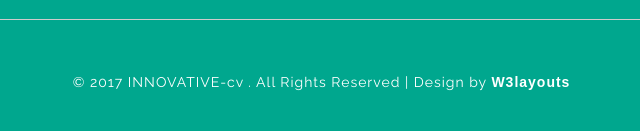
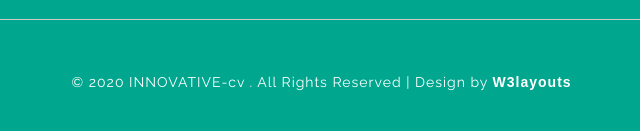
Before and after one commit to ronypaul13/ronypaulcv, a plain HTML site: page index.html in a window 1280 px wide. Shown: the part 4775-4906 px from the top of the page, 302-942 px from the left. Drawn offline with Linux system fonts and the light colour scheme.

Commit message:
Update index.html

```diff
--- a/index.html
+++ b/index.html
@@ -629,7 +629,7 @@ Smartphone Compatible web template, free webdesigns for Nokia, Samsung, LG, Sony
 
 			<!-- Copyright -->
 			<div class="copyright">
-				<p>&copy; 2017 INNOVATIVE-cv . All Rights Reserved | Design by <a href="http://w3layouts.com/" target="_blank"> W3layouts </a><a href="#home" class="to-top scroll" title="To Top"><span class="fa fa-chevron-up"></span></a></p>
+				<p>&copy; 2020 INNOVATIVE-cv . All Rights Reserved | Design by <a href="http://w3layouts.com/" target="_blank"> W3layouts </a><a href="#home" class="to-top scroll" title="To Top"><span class="fa fa-chevron-up"></span></a></p>
 			</div>
 			<!-- //Copyright -->
 
```
